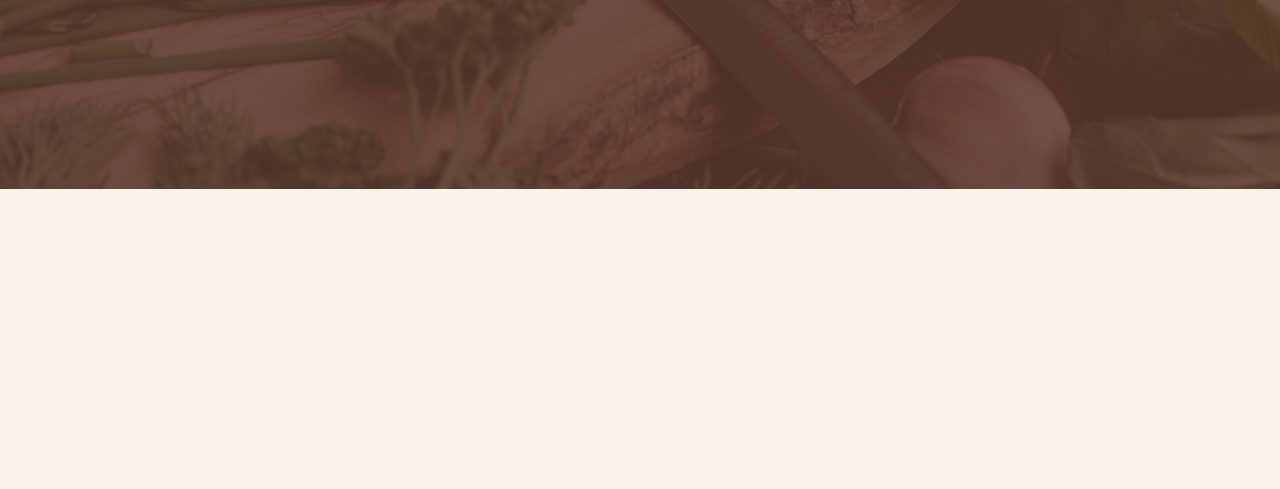
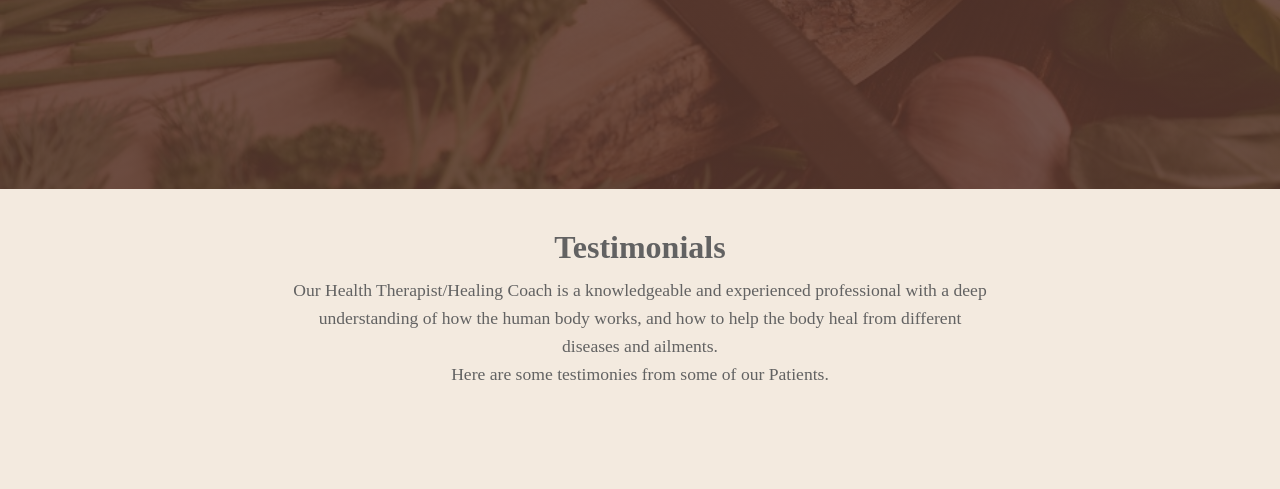
Before and after one commit to Mark-DeOriginal/uatwebsite, a PHP site: page / in a window 1280 px wide. Shown: the part 611-1100 px from the top of the page. Before the commit the page ends 800 px from the top, so only its background shows below. Run offline with PHP 8.4, Linux system fonts and the light colour scheme; style sheets or scripts are compiled from the project's sources.

Commit message:
Added some extra meta tags to our head tag and Created a Testimonials Section

```diff
--- a/index.html
+++ b/index.html
@@ -1,26 +1,36 @@
 <!DOCTYPE html>
 <html lang="en">
 <head>
-    <meta charset="utf-8">
-    <meta name="title" content="Uju Alternative Therapies">
-    <meta name="viewport" content="width=device-width, initial-scale=1.0">
-    <meta name="description" content="Uju Alternative Therapies tackle the world's most difficult health issues. You may be certain that UAT Wellness has vast expertise treating individuals with your exact disease, no matter how terrible, difficult, or uncommon your health problem is.">
-    <meta name="keywords" content="Infertility, Diabetes, Cancer, Pile, High Blood Pressure (HBP)">
-    <meta name="language" content="English">
-    <meta http-equiv="cache-control" content="no-cache, must-revalidate, post-check=0, pre-check=0">
-
-    <!--Page title-->
     <title>
         Uju Alternative Therapies
     </title>
 
+    <!--Relevant Meta Tags-->
+    <meta charset="utf-8">
+    <meta name="title" content="Uju Alternative Therapies">
+    <meta name="viewport" content="width=device-width, initial-scale=1.0">
+    <meta name="description" content="We help people achieve permanent healing from different kinds of diseases, such as High Blood Pressure, Diabetes, Ulcer, Pile, Erectile Dysfunction, using natural and alternative remedies.">
+    <meta name="keywords" content="Healing, Diseases, Infection, Infertility, Diabetes, Cancer, Pile, High Blood Pressure (HBP), Ulcer, Infertility, Erectile dysfunction">
+    <meta name="robots" content="index, follow">
+
+    <meta property="og:title" content="We help people achieve permanent healing from different kinds of diseases, such as High Blood Pressure, Diabetes, Ulcer, Pile, Erectile Dysfunction, using natural and alternative remedies.">
+    <meta property="og:image" content="resources/images/uat-social-media-display-image.svg">
+    <meta property="og:url" content="index.html">
+
+    <meta property="twitter:title" content="Uju Alternative Therapies">
+    <meta property="twitter:description" content="We help people achieve permanent healing from different kinds of diseases, such as High Blood Pressure, Diabetes, Ulcer, Pile, Erectile Dysfunction, using natural and alternative remedies.">
+    <meta property="twitter:image" content="resources/images/uat-social-media-display-image.svg">
+    <meta property="twitter:url" content="index.html">
+
+    <!--Cache control-->
+    <meta http-equiv="cache-control" content="no-cache, no-store, must-revalidate, post-check=0, pre-check=0">
+    <!-- Will remove this comment tag later
+    <meta http-equiv="cache-control" content="max-age=86400"> The browser should cache our webpage for only 24hrs, after which it would have to reload every resource of the webpage-->
+
     <!--Useful links-->
     <link href="resources/images/uat-web-icon.png" rel="icon" type="image/png">
-    <link href="resources/css/styles.css" rel="stylesheet">
+    <link href="resources/css/styles.css" rel="stylesheet" type="text/css">
     <script src="resources/js/script.js" type="text/javascript"></script>
-
-
-
 </head>
 <body>
 
@@ -80,6 +90,7 @@
     </header>
 
     <main>
+        <!--Hero Section-->
         <section class="hero-section" style="background-image: linear-gradient(rgba(89 55 45 / 85%), rgba(89 55 45 / 85%)), url(resources/images/pexels-alleksana-4113900.jpg);">
             <div class="hero-container">
                 <div class="row">
@@ -92,11 +103,20 @@
                         <a href="#" class="hero-button">Book Appointment</a>
                     </div>
                     <div class="column hero-img-container">
-                        <img src="resources/images/pexels-nataliya-vaitkevich-7615477.jpg" alt="Natural plants" class="hero-img">
+                        <img src="resources/images/pexels-nataliya-vaitkevich-7615477.jpg" alt="Natural Herbs" class="hero-img">
                     </div>
                 </div>
             </div>
         </section>
+
+        <section class="testimonials">
+            <div class="container">
+                <h2>Testimonials</h2>
+                <p>Our Health Therapist/Healing Coach is a knowledgeable and experienced professional with a deep understanding of how the human body works, and how to help the body heal from different diseases and ailments.
+                <br/>Here are some testimonies from some of our Patients.</p>
+            </div>
+        </section>
+
     </main>
 
 
--- a/resources/css/styles.css
+++ b/resources/css/styles.css
@@ -11,6 +11,8 @@ body {
 
 p {
     font-family: poppins;
+    font-size: 1.1em;
+    line-height: 1.6em;
 }
 
 * {
@@ -38,9 +40,12 @@ p {
     --whitish-brown: #f9f3e9;
     --light-grey: #f5f5f5;
     --light-brown: #f3eadf;
+    --black-text-color: rgb(98 98 98);
 
-    /*Size of elements in pixels*/
+    /*Size, padding and margin of elements in pixels*/
     --header-size: 100px;
+    --wide-screen-padding: 100px;
+    --small-screen-padding: 20px;
 }
 
 /*  Let's style our header*/
@@ -174,7 +179,7 @@ header.shrinked .logo img {
 
 /*Let's style the rest of our Landing Page*/
 .hero-section {
-    height: 100vh; /*This will be changed to "fit-content" for smaller screen devices, using media query*/
+    min-height: 100vh; /*This will be changed to "fit-content" for smaller screen devices, using media query*/
     background-size: cover;
     background-repeat: no-repeat;
     padding-top: 100px;
@@ -182,7 +187,7 @@ header.shrinked .logo img {
 
 .hero-container {
     padding: 50px 100px;
-    color: var(--whitish-brown);
+    color: var(--light-brown);
     transition: 0.3s;
 }
 
@@ -215,8 +220,6 @@ header.shrinked .logo img {
 
 .hero-caption p {
     margin-top: 20px;
-    line-height: 1.6;
-    font-size: 1.1em;
 }
 
 .hero-button {
@@ -230,14 +233,14 @@ header.shrinked .logo img {
     border-radius: 25px;
     width: fit-content;
     font-size: 1.2em;
-    transition: 0.3s;
+    transition: transform 0.3s;
 }
 
 .hero-button:hover {
     background-color: #412821a9;
     border: 2px solid var(--light-green);
     color: var(--light-green);
-    transform: scale(1.07);
+    transform: scale(1.05);
 }
 
 .hero-button:active {
@@ -397,3 +400,38 @@ header.shrinked .logo img {
     }
 
 }
+
+.testimonials .container {
+    height: 300px;
+    background-color: var(--light-brown);
+    padding: 40px var(--wide-screen-padding);
+    color: var(--black-text-color);
+    text-align: center;
+    display: flex;
+    align-items: center;
+    flex-direction: column;
+    transition: 0.3s;
+}
+
+.testimonials h2 {
+    font-size: 2em;
+    margin-bottom: 10px;
+}
+
+.testimonials p {
+    max-width: 700px;
+}
+
+@media screen and (max-width: 1206px) {
+    .testimonials .container {
+        padding: 40px var(--small-screen-padding);
+    }
+
+    .testimonials h2 {
+        font-size: 1.8em;
+    }
+
+    .testimonials p {
+        font-size: 1em;
+    }
+}
--- a/resources/js/script.js
+++ b/resources/js/script.js
@@ -107,7 +107,7 @@ window.onload = function () {
     }
 
     function shrinkHeader() {
-        if (document.body.scrollTop > 100 || document.documentElement.scrollTop > 100) {
+        if (document.body.scrollTop > 50 || document.documentElement.scrollTop > 50) {
             header.classList.add("shrinked");
         } else {
             header.classList.remove("shrinked");
```
Also changed, not shown: resources/images/uat-social-media-display-image.svg (added).
